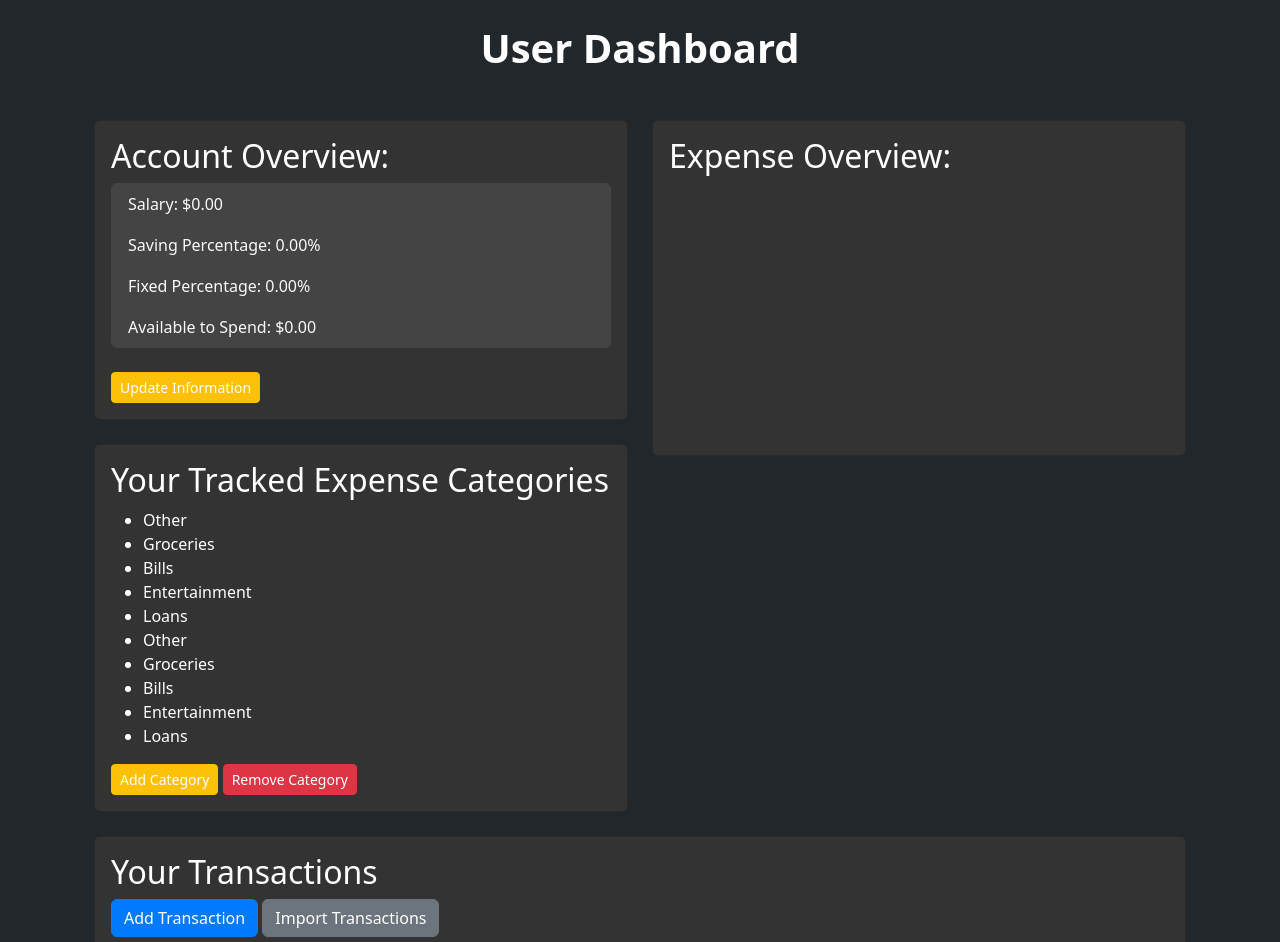
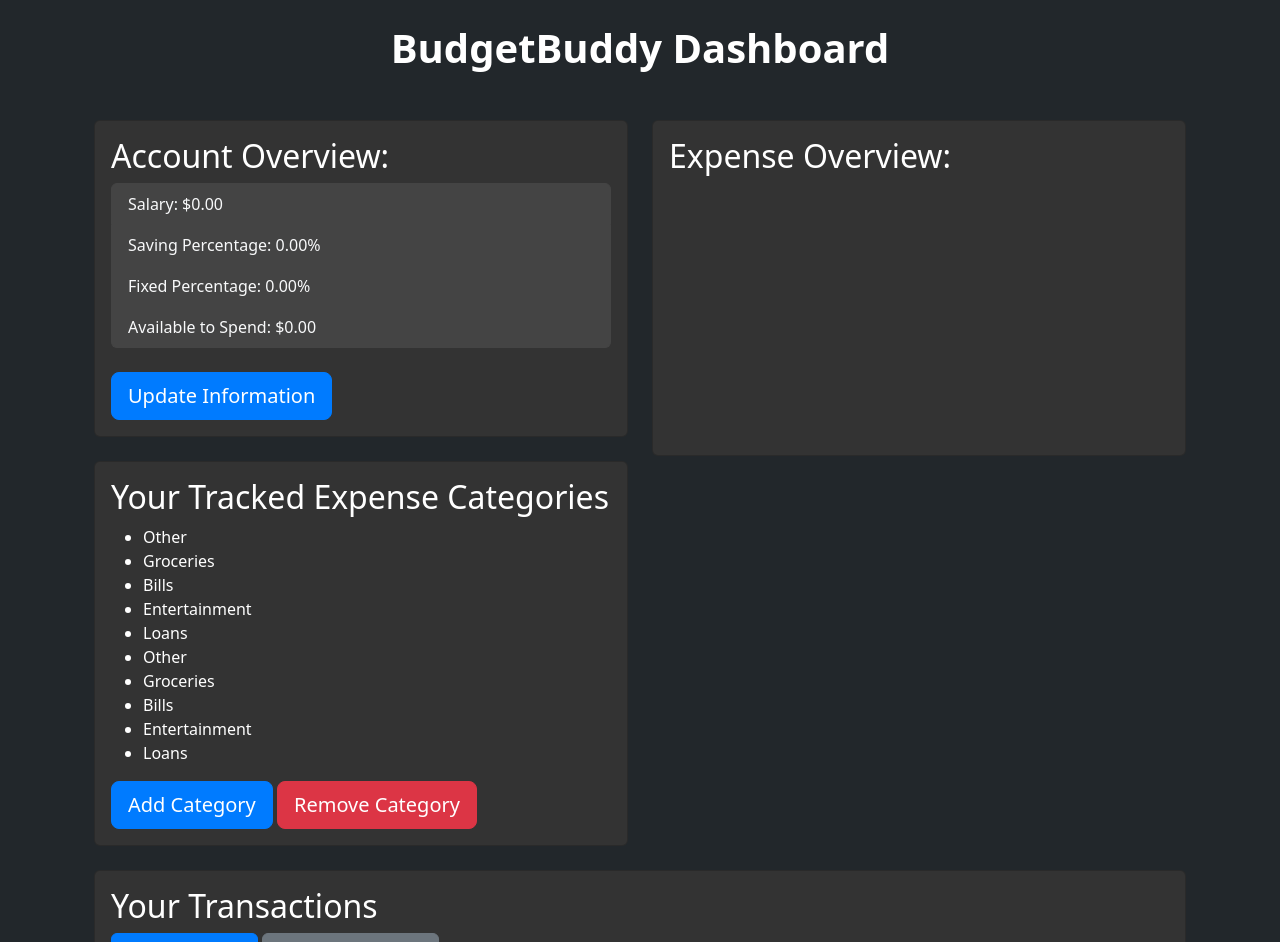
Before and after one commit to benglish24/Group5BudgetBuddy, a Django app: template budget-buddy/user_dashboard/templates/user_dash.html in a window 1280 px wide. Shown: the part 56-998 px from the top of the page. Run offline with Django 3.2, Linux system fonts and the light colour scheme; the template is opened without the code that fills it: values that come from a table or form of the project are taken from there, others are empty; data comes from the database, SQL or seed files in the repository; a map, chart or similar area stays blank; some libraries are stand-ins or nearby versions.

Commit message:
added BudgetBuddy in dashboard title since the name of the app is not mentioned anywhere

```diff
--- a/budget-buddy/user_dashboard/templates/user_dash.html
+++ b/budget-buddy/user_dashboard/templates/user_dash.html
@@ -2,7 +2,7 @@
 {% load humanize %}
 
 {% block title %}
-User Dashboard
+BudgetBuddy Dashboard
 {% endblock title %}
 
 {% block content %}
@@ -21,7 +21,7 @@ User Dashboard
               <li class="list-group-item text-light">Fixed Percentage: {{ dashboard.fixed_percentage }}%</li>
               <li class="list-group-item text-light">Available to Spend: ${{ dashboard.spending|floatformat:2|intcomma }}</li>
             </ul>
-            <a href="{% url 'update_information' %}" class="btn btn-warning btn-sm mt-4">Update Information</a>
+            <a href="{% url 'update_information' %}" class="btn btn-primary btn-lg mt-4">Update Information</a>
           </div>
         </div>
 
@@ -34,8 +34,8 @@ User Dashboard
               <li>{{ c }}</li>
               {% endfor %}
             </ul>
-            <a href="{% url 'add_category' %}" class="btn btn-warning btn-sm">Add Category</a>
-            <a href="{% url 'add_category' %}" class="btn btn-danger btn-sm">Remove Category</a>
+            <a href="{% url 'add_category' %}" class="btn btn-primary btn-lg">Add Category</a>
+            <a href="{% url 'add_category' %}" class="btn btn-danger btn-lg">Remove Category</a>
           </div>
         </div>
       </div>
@@ -113,6 +113,14 @@ User Dashboard
       },
     ],
   },
+  options: {
+    legend: {
+      labels: {
+        fontColor: 'white' // Set legend label color to white
+      }
+    }
+  }
 });
+
 </script>
 {% endblock content %}
```
Lines whose indentation alone changed are shown as unchanged.
